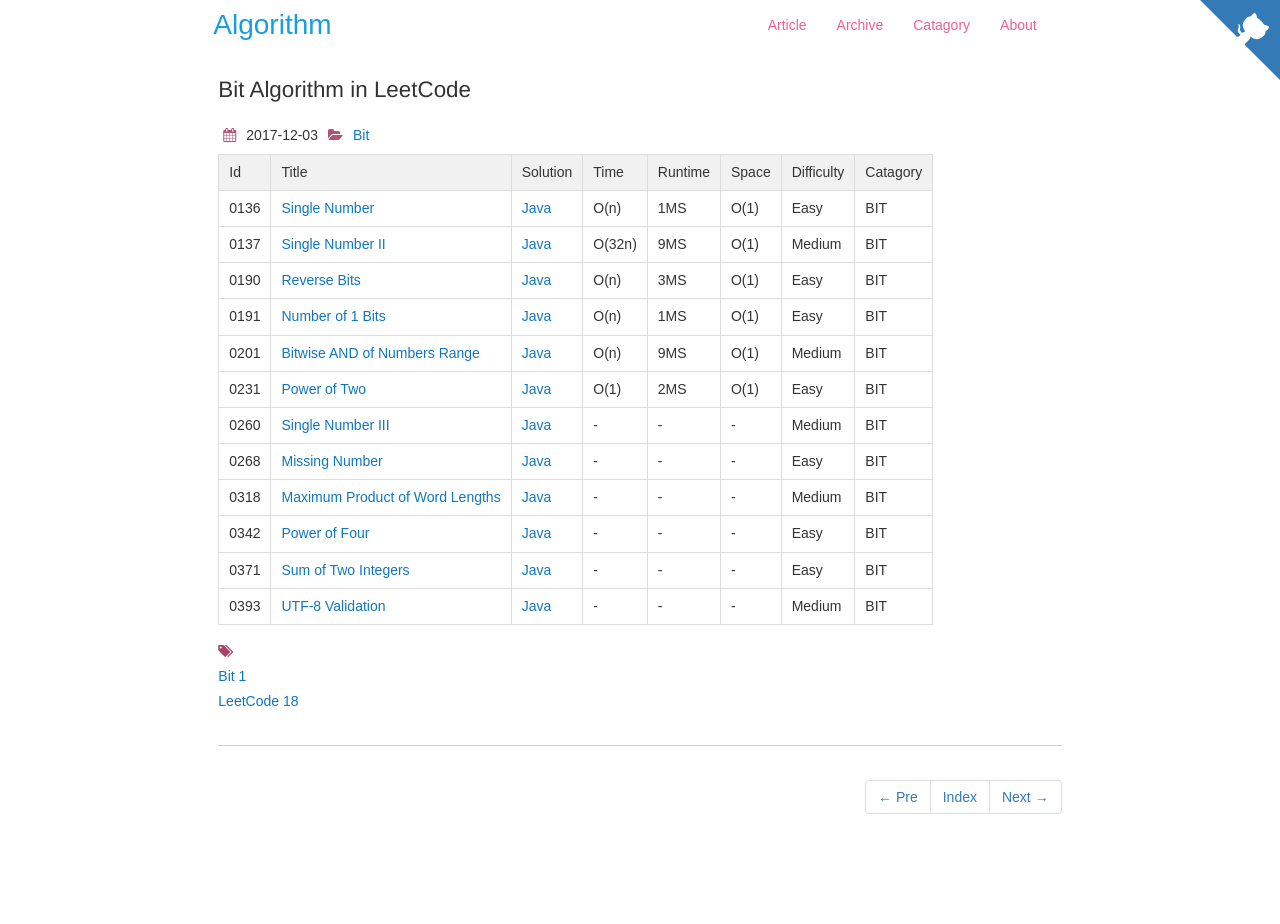
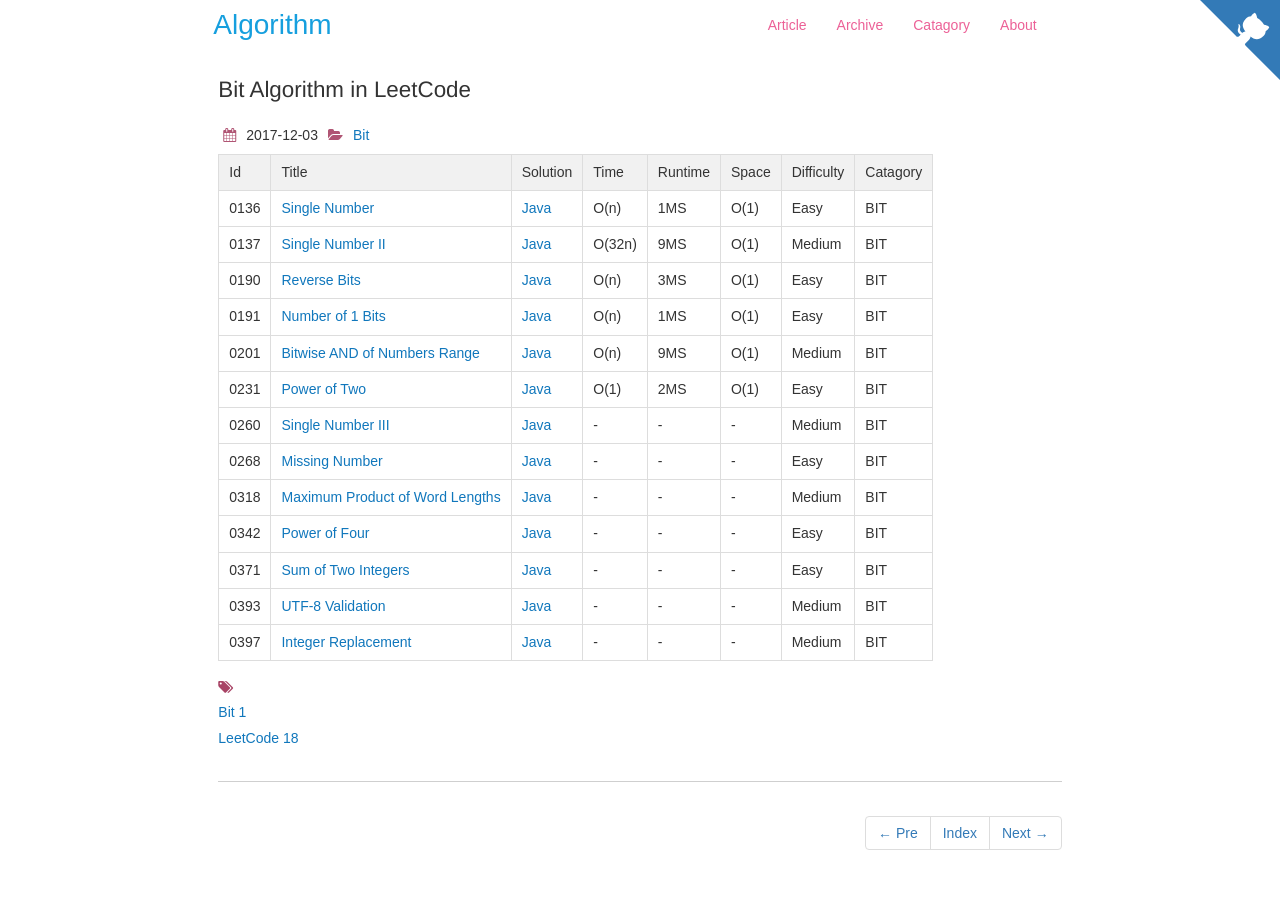
Before and after one commit to dunso/algorithm, a Jekyll site: the page built from docs/_posts/2017-12-03-Bit.md, in a window 1280 px wide. Built offline with Jekyll 4.4.1, drawn with Linux system fonts in a browser that asks for light colours; nearby versions of some CDN libraries; before the commit the page ends 900 px from its top, so only the background shows below that.

Commit message:
Add index of LeetCode0397.java to docs

```diff
--- a/docs/_posts/2017-12-03-Bit.md
+++ b/docs/_posts/2017-12-03-Bit.md
@@ -24,3 +24,4 @@
 |0342|[Power of Four](https://leetcode.com/problems/power-of-four/) | [Java](https://e.srl/leetcode-342/)  |-|-|-| Easy |BIT|
 |0371|[Sum of Two Integers](https://leetcode.com/problems/sum-of-two-integers/) | [Java](https://e.srl/leetcode-371/)  |-|-|-| Easy |BIT|
 |0393|[UTF-8 Validation](https://leetcode.com/problems/utf-8-validation/) | [Java](https://e.srl/leetcode-393/)  |-|-|-|  Medium |BIT|
+|0397|[Integer Replacement](https://leetcode.com/problems/integer-replacement/) | [Java](https://e.srl/leetcode-397/)  |-|-|-|  Medium |BIT|
```
